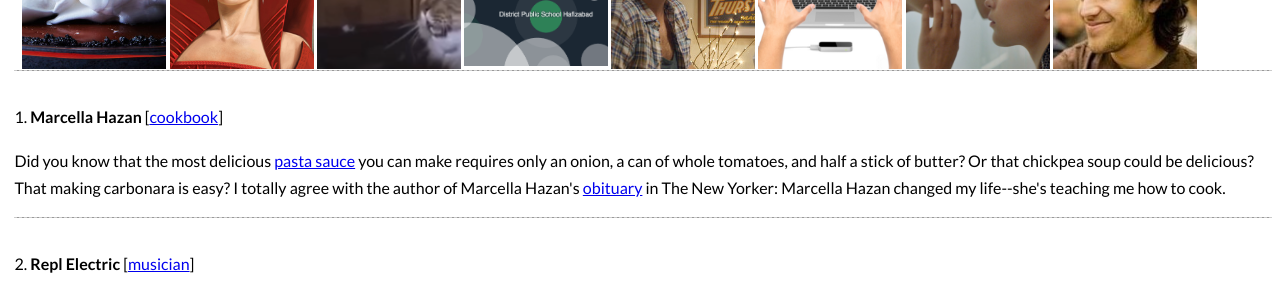
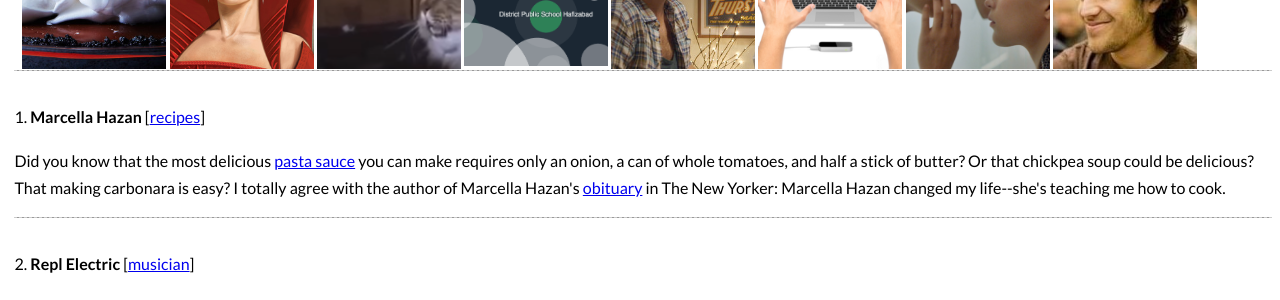
Before and after one commit to mobeets/mobeets.github.io, a Jekyll site: the page built from _posts/2015-12-30-seen-tried-tasted.html, in a window 1280 px wide and 900 px high. Shown: the part 340-640 px from the top of the window. Built offline with Jekyll 4.4.1, drawn with Linux system fonts in a browser that asks for light colours; nearby versions of some CDN libraries; some web fonts are replaced.

Commit message:
hazan is recipes not cookbook

```diff
--- a/_data/misc.yml
+++ b/_data/misc.yml
@@ -354,7 +354,7 @@
             <p>
                 Did you know that the most delicious <a href="http://cooking.nytimes.com/recipes/1015178-marcella-hazans-tomato-sauce">pasta sauce</a> you can make requires only an onion, a can of whole tomatoes, and half a stick of butter? Or that chickpea soup could be delicious? That making carbonara is easy? I totally agree with the author of Marcella Hazan's <a href="http://www.newyorker.com/culture/culture-desk/marcella-hazan-changed-my-life">obituary</a> in The New Yorker: Marcella Hazan changed my life--she's teaching me how to cook.
             </p>
-        type: "cookbook"
+        type: "recipes"
         url: "http://amzn.com/039458404X"
         img: "hazan.png"
     -
```
